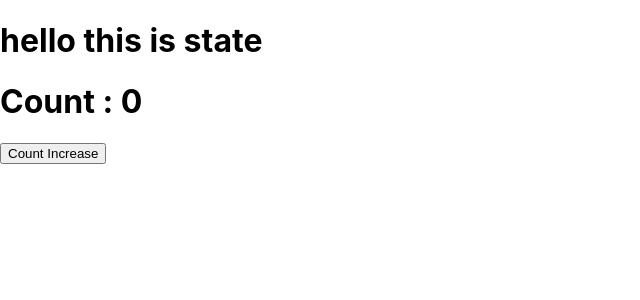
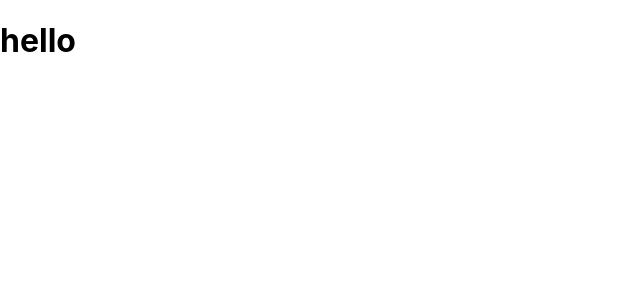
Before and after one commit to jonytalukdar/my-app, a React (Create React App) app: page / in a window 1280 px wide. Shown: the top 300 px of the page, without its empty margins (0-640 px from the left). Built offline with nearby package versions, Linux system fonts and the light colour scheme.

Commit message:
start for timer

```diff
--- a/src/App.js
+++ b/src/App.js
@@ -1,44 +1,10 @@
 import React from 'react';
 
 class App extends React.Component {
-  // constructor(props) {
-  //   super(props);
-  //   this.count = 5;
-  //   this.state = {
-  //     count: 0,
-  //   };
-  // }
-  // count = 10;
-
-  state = {
-    count: 0,
-  };
-
   render() {
-    // console.log(this.count);
     return (
       <div>
-        <h1>hello this is state</h1>
-        <h1>Count : {this.state.count}</h1>
-        <button
-          onClick={() => {
-            // this.count++;
-            // this.setState({ count: this.state.count + 1 });
-            this.setState(
-              (prev) => {
-                return {
-                  count: prev.count + 1,
-                };
-              },
-              () => {
-                console.log('clicked ', this.state.count);
-              }
-            );
-            // console.log('clicked', this.state.count);
-          }}
-        >
-          Count Increase
-        </button>
+        <h1>hello</h1>
       </div>
     );
   }
```
